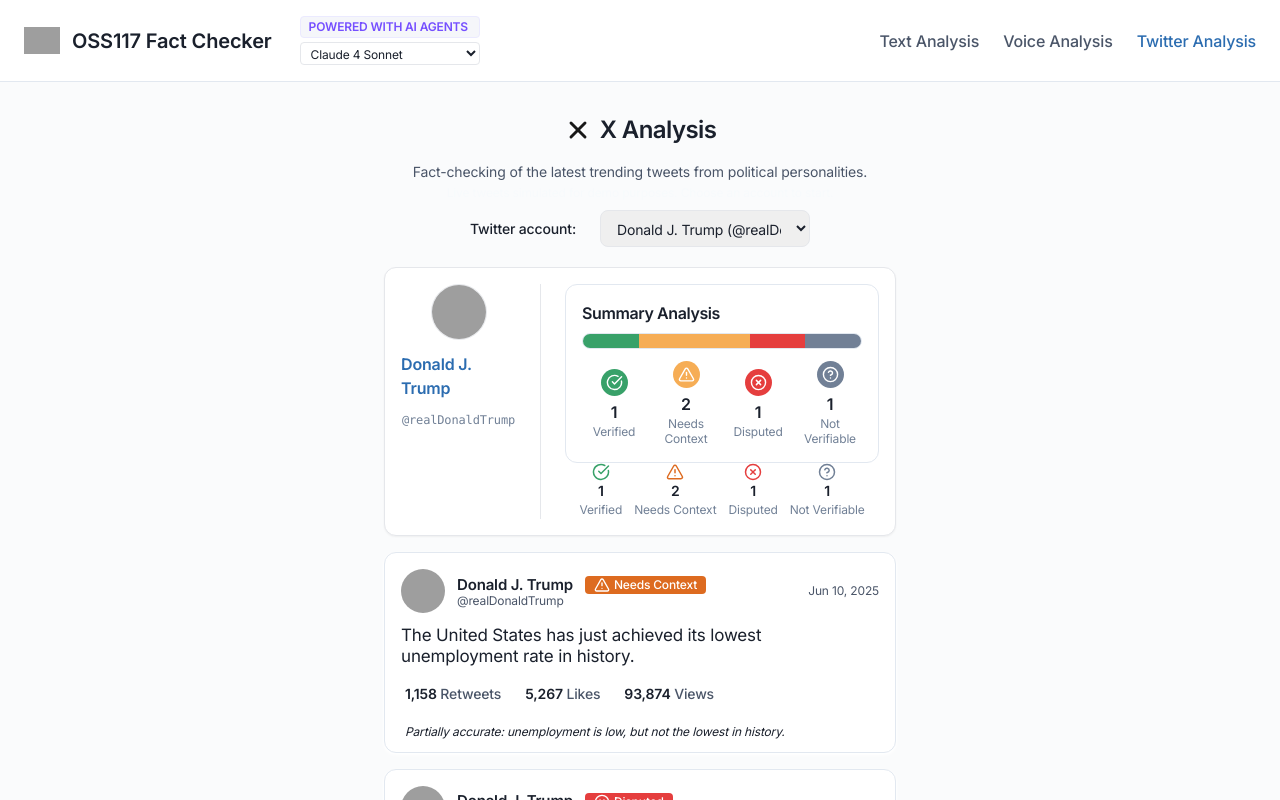
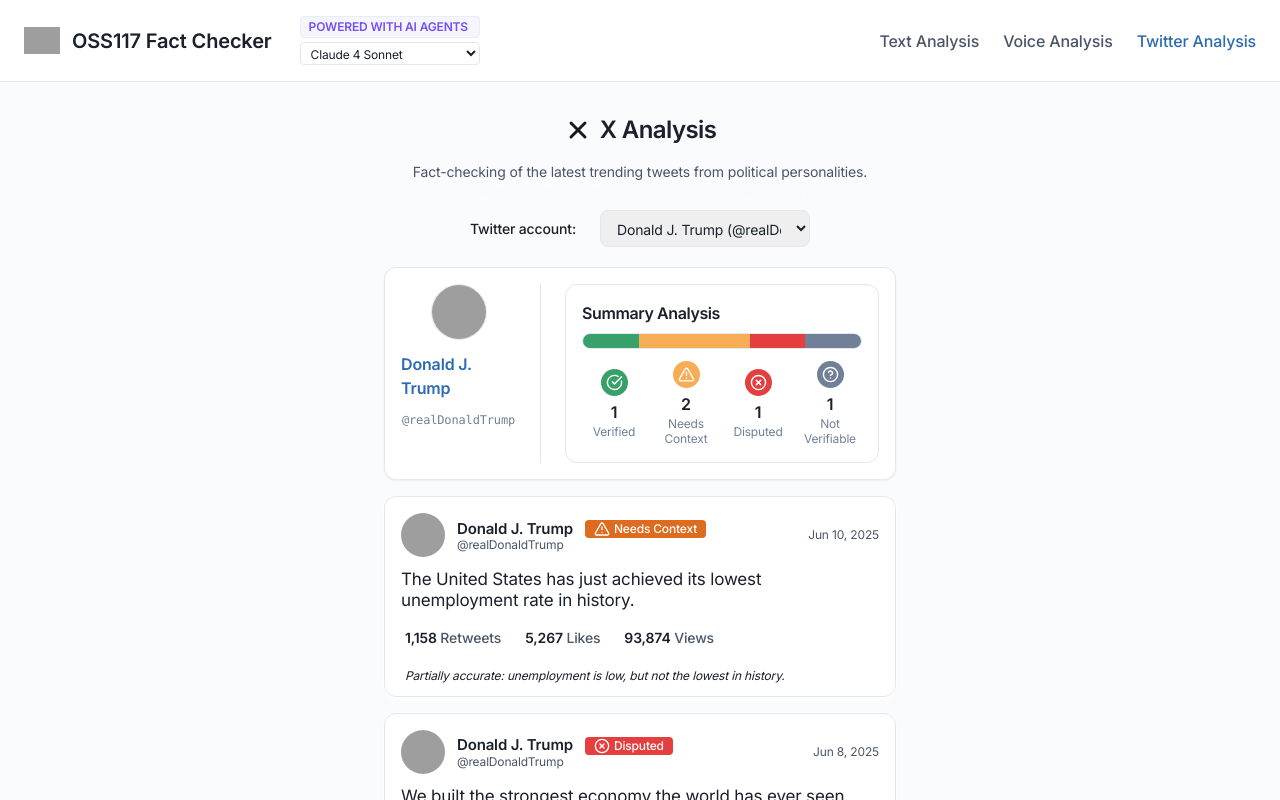
Before and after one commit to IlannAmi/truth-seeker-agent-provocateur, a React (Vite) app: page /twitter in a window 1280 px wide. Shown: the top 800 px of the page. Built offline with nearby package versions, Linux system fonts and the light colour scheme; grey boxes are pictures that could not be loaded.

Commit message:
Fix: Remove duplicate status counts in Twitter
Removed the duplicate status counts displayed below the summary bar on the Twitter Analysis page.

```diff
--- a/src/components/TweetsTrustSummary.tsx
+++ b/src/components/TweetsTrustSummary.tsx
@@ -1,15 +1,7 @@
+
 import React from "react";
-import { PieChart, Pie, Cell, Tooltip, ResponsiveContainer } from "recharts";
-import { CheckCircle, AlertTriangle, XCircle, HelpCircle } from "lucide-react";
 import { Card } from "@/components/ui/card";
 import TrustBarSummary from "./TrustBarSummary";
-
-const STATUS_LABELS = {
-  green: { label: "Verified", color: "#38A169", icon: <CheckCircle className="text-[#38A169]" size={18} /> },
-  orange: { label: "Needs Context", color: "#F6AD55", icon: <AlertTriangle className="text-[#DD6B20]" size={18} /> },
-  red: { label: "Disputed", color: "#E53E3E", icon: <XCircle className="text-[#E53E3E]" size={18} /> },
-  grey: { label: "Not Verifiable", color: "#718096", icon: <HelpCircle className="text-[#718096]" size={18} /> },
-};
 
 type Tweet = {
   id: string;
@@ -24,41 +16,6 @@ type TweetsTrustSummaryProps = {
 };
 
 export default function TweetsTrustSummary({ tweets, username, name, avatar }: TweetsTrustSummaryProps) {
-  const counts = { green: 0, orange: 0, red: 0, grey: 0 };
-  tweets.forEach((t) => {
-    counts[t.classification]++;
-  });
-  const data = (["green", "orange", "red", "grey"] as const).map((key) => ({
-    name: STATUS_LABELS[key].label,
-    value: counts[key],
-    key,
-    color: STATUS_LABELS[key].color,
-  }));
-  const total = tweets.length;
-
-  // Calcule en pourcentage pour chaque segment
-  const segments = [
-    { color: "#38A169", count: counts.green, label: "green" },
-    { color: "#F6AD55", count: counts.orange, label: "orange" },
-    { color: "#E53E3E", count: counts.red, label: "red" },
-    { color: "#718096", count: counts.grey, label: "grey" },
-  ];
-  const segmentPercents = segments.map(s =>
-    total === 0 ? 0 : (s.count / total) * 100
-  );
-
-  // Les segments de la barre horizontale
-  const barSegments = segmentPercents.map((percent, idx) => (
-    <div
-      key={segments[idx].label}
-      style={{
-        width: `${percent}%`,
-        background: segments[idx].color,
-      }}
-      className="h-full transition-all"
-    />
-  ));
-
   return (
     <Card className="w-full flex flex-col md:flex-row items-center md:items-stretch gap-4 px-4 py-4 mb-4 font-inter">
       <div className="flex flex-col items-center gap-3 md:w-[170px] min-w-[120px] md:border-r pr-6">
@@ -71,18 +28,8 @@ export default function TweetsTrustSummary({ tweets, username, name, avatar }: T
         <div className="text-xs font-mono text-muted-foreground">@{username}</div>
       </div>
       <div className="flex-1 flex flex-col w-full pl-2">
-        {/* Barre colorée segmentée pleine largeur, maintenant AU DESSUS */}
+        {/* Barre colorée segmentée + compteurs intégrés dans TrustBarSummary */}
         <TrustBarSummary items={tweets} />
-        {/* Stats/icônes sous la barre, sur une nouvelle ligne */}
-        <div className="flex flex-row items-center gap-6 md:gap-3 justify-center">
-          {data.map((entry) => (
-            <div className="flex flex-col items-center" key={entry.key}>
-              <div>{STATUS_LABELS[entry.key].icon}</div>
-              <div className="font-semibold text-sm">{entry.value}</div>
-              <div className="text-[12px] text-muted-foreground text-center">{STATUS_LABELS[entry.key].label}</div>
-            </div>
-          ))}
-        </div>
       </div>
     </Card>
   );
```
